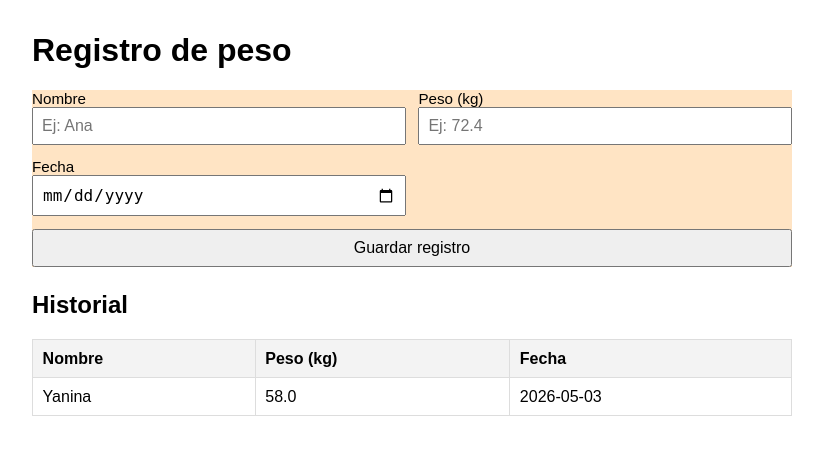
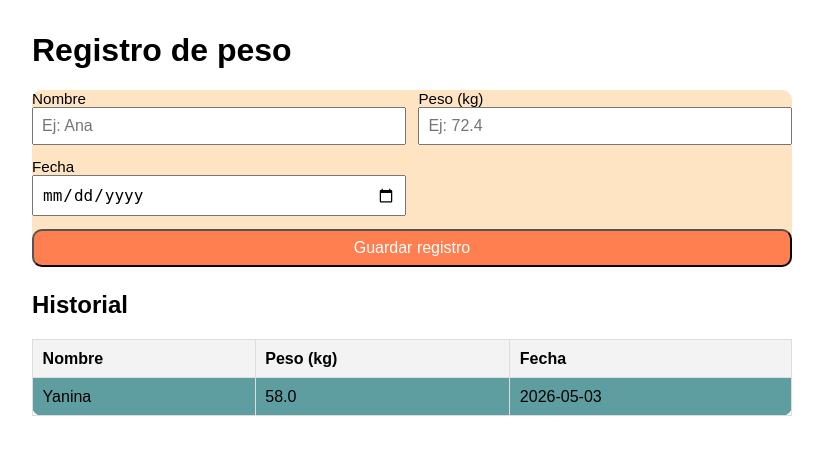
Before and after one commit to gyyanina-sudo/control_peso, a Flask app: page / in a window 1280 px wide. Shown: the top 455 px of the page, without its empty margins (228-1051 px from the left). Run offline with Flask 3, Linux system fonts and the light colour scheme.

Commit message:
Cambio de color a botones, y tablba de registros

```diff
--- a/static/styles.css
+++ b/static/styles.css
@@ -11,6 +11,7 @@ form {
   gap: 0.8rem;
   margin-bottom: 1.5rem;
   background-color: bisque;
+  border-radius: 10px;
 }
 
 label {
@@ -28,11 +29,16 @@ button {
 button {
   grid-column: 1 / -1;
   cursor: pointer;
+  border-radius: 10px;
+  background-color: coral;
+  color: white;
 }
 
 table {
   width: 100%;
   border-collapse: collapse;
+  border-radius: 10px;
+  background-color: cadetblue;
 }
 
 th,
```
